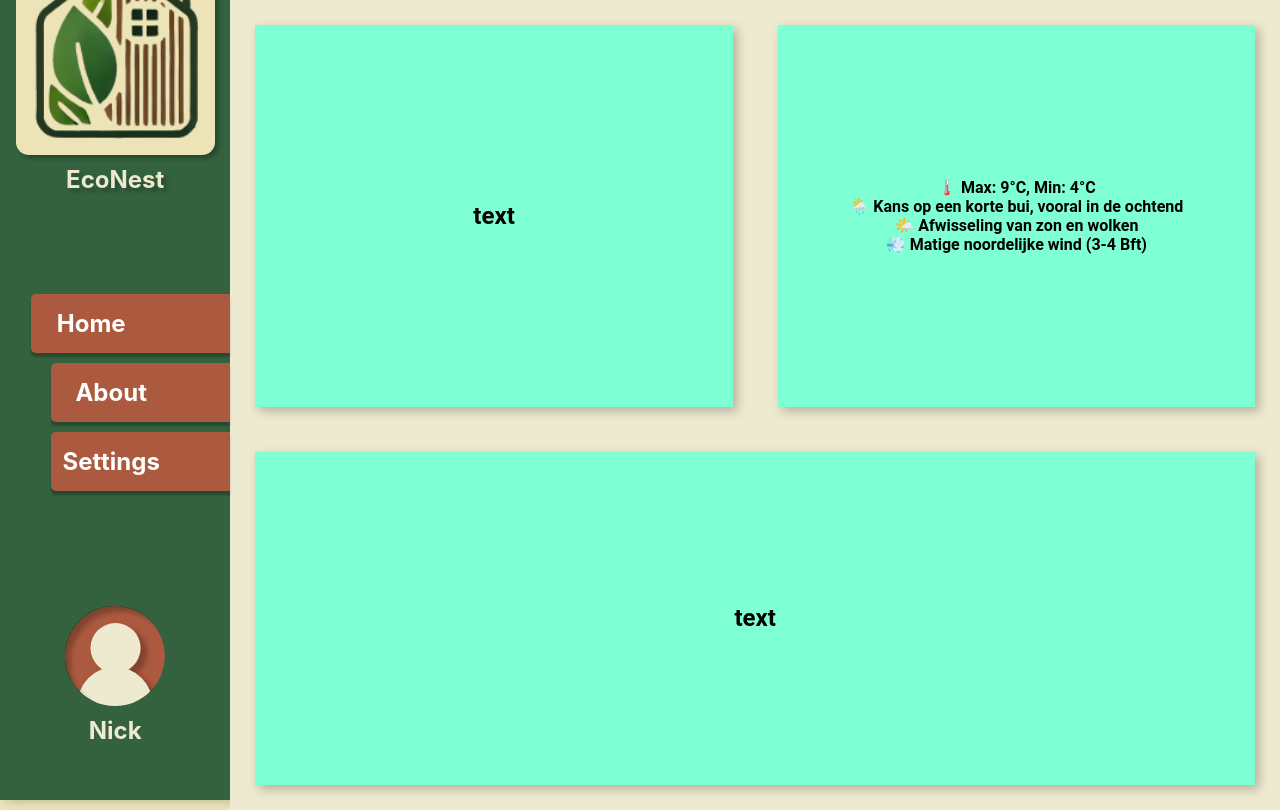
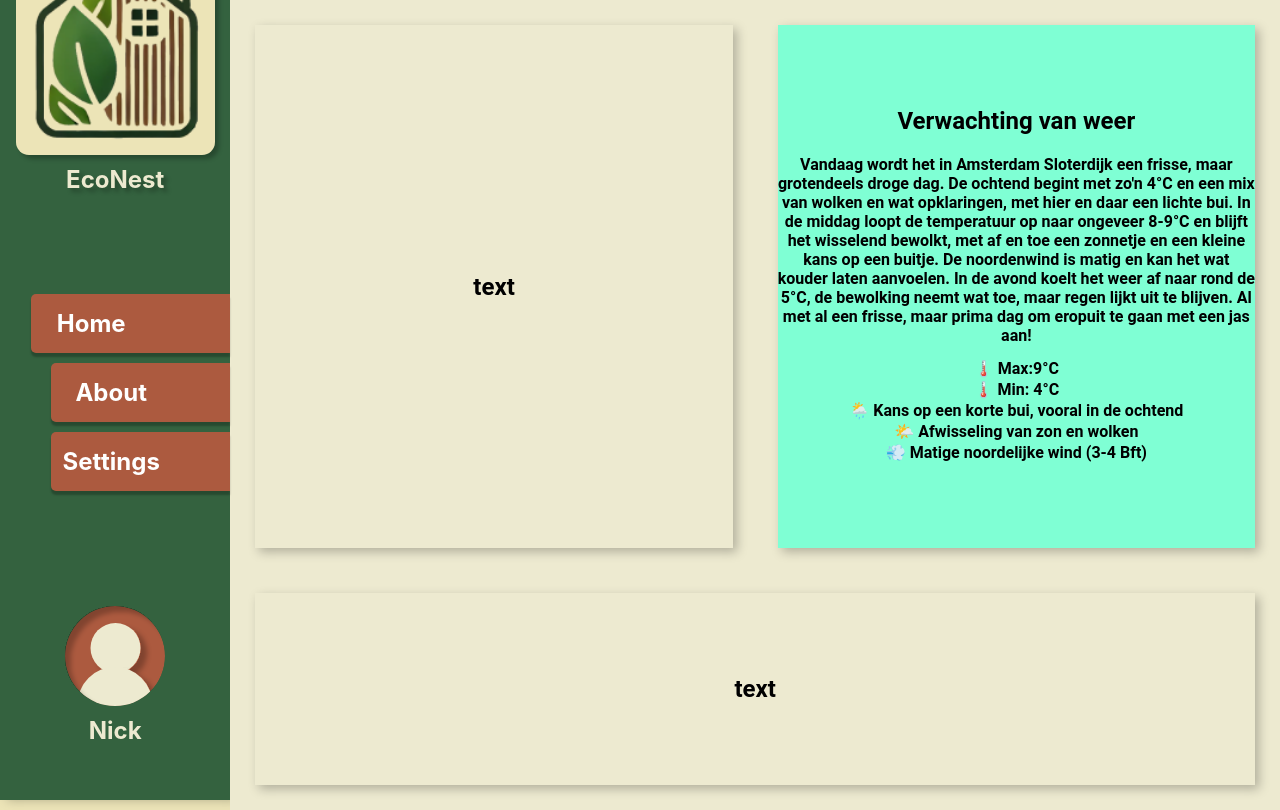
Before and after one commit to Jesper826/EcoNest, a PHP site: page / in a window 1280 px wide. Run offline with PHP 8.4, Linux system fonts and the light colour scheme.

Commit message:
Verwachting weer van vandaag

```diff
--- a/css/weather.css
+++ b/css/weather.css
@@ -1,5 +1,13 @@
 
-#Weather{
-    text-align: center;
-    background: aquamarine;;
+#ActueleTemp {
+    display:flex;
 }
+
+#ActueleTemp > div {
+    display: flex;
+    flex-direction: column;
+    justify-content: center;
+    align-items: center;
+    gap: 10px;
+
+}
--- a/index.html
+++ b/index.html
@@ -1,5 +1,6 @@
 <!DOCTYPE html>
 <html lang="en">
+
 <head>
     <meta charset="UTF-8">
     <meta name="viewport" content="width=device-width, initial-scale=1.0">
@@ -9,6 +10,7 @@
     <link rel="stylesheet" href="css/weather.css">
     <link rel="stylesheet" href="css/ActueleTemp.css">
 </head>
+
 <body>
     <div class="Header">
         <div class="Top">
@@ -44,13 +46,46 @@
             <h1>text</h1>
         </article>
         <article class="item" id="ActueleTemp" style="grid-area: tempbuiten;">
-            <h1></h1>
-            <p>🌡️ Max: 9°C, Min: 4°C <br>
-                🌦️ Kans op een korte bui, vooral in de ochtend <br>
-                🌤️ Afwisseling van zon en wolken <br>
-                💨 Matige noordelijke wind (3-4 Bft) <br>
-               </p>
-
+            <div>
+                <table id="ActueleTemp">
+                    <tr>
+                        <h1>Verwachting van weer</h1>
+                    </tr>
+                    <tr>
+                        <td>🌡️ Max:9°C</td>
+                    </tr>
+                    <tr>
+                        <td>🌡️ Min: 4°C</td>
+                    </tr>
+                    <tr>
+                        <td>🌦️ Kans op een korte bui, vooral in de ochtend</td>
+                    </tr>
+                    <tr>
+                        <td>🌤️ Afwisseling van zon en wolken</td>
+                    </tr>
+                    <tr>
+                        <td>💨 Matige noordelijke wind (3-4 Bft)</td>
+                    </tr>
+                    </p>
+                    <tr>
+                        <p>Vandaag wordt het in Amsterdam Sloterdijk een frisse,
+                            maar grotendeels droge dag. De ochtend begint met
+                            zo'n 4°C en een mix van wolken en wat opklaringen, met hier en daar een lichte bui. In de
+                            middag
+                            loopt
+                            de temperatuur op naar ongeveer 8-9°C en blijft het wisselend bewolkt, met af en toe een
+                            zonnetje en
+                            een
+                            kleine kans op een buitje. De noordenwind is matig en kan het wat kouder laten aanvoelen. In
+                            de
+                            avond
+                            koelt het weer af naar rond de 5°C, de bewolking neemt wat toe, maar regen lijkt uit te
+                            blijven. Al
+                            met
+                            al een frisse, maar prima dag om eropuit te gaan met een jas aan!</p>
+                    </tr>
+                </table>
+            </div>
 
         </article>
         <article class="item" id="Weather" style="grid-area: zon;">
@@ -58,4 +93,5 @@
         </article>
     </div>
 </body>
+
 </html>
```
